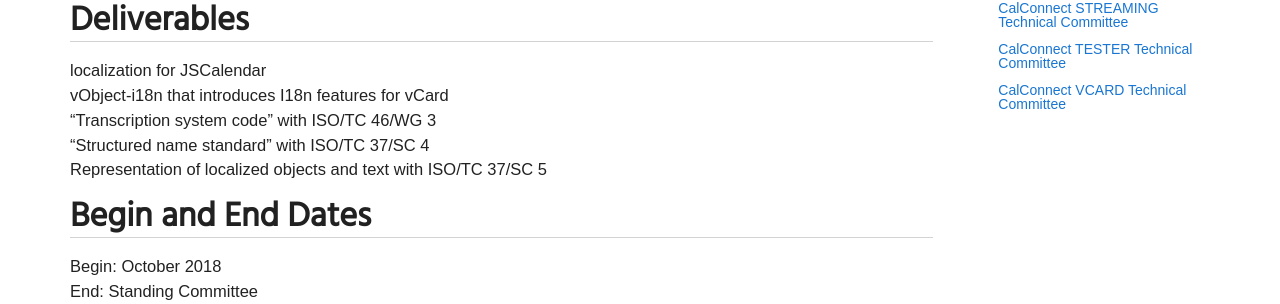
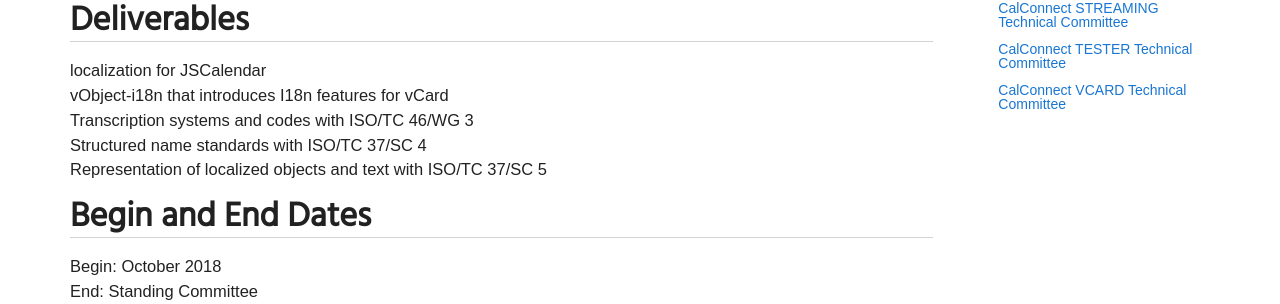
Before and after one commit to CalConnect/public, a Jekyll site: the page built from _pages/charter/charter-TC-LOCALIZATION.md, in a window 1280 px wide. Shown: the part 561-865 px from the top of the page. Built offline with Jekyll 4.4.1, drawn with Linux system fonts in a browser that asks for light colours; some web fonts are replaced.

Commit message:
charter/localization: Reword deliverables a bit

```diff
--- a/_pages/charter/charter-TC-LOCALIZATION.md
+++ b/_pages/charter/charter-TC-LOCALIZATION.md
@@ -27,8 +27,8 @@ information.
 
 - localization for JSCalendar
 - vObject-i18n that introduces I18n features for vCard
-- "Transcription system code" with ISO/TC 46/WG 3
-- "Structured name standard" with ISO/TC 37/SC 4
+- Transcription systems and codes with ISO/TC 46/WG 3
+- Structured name standards with ISO/TC 37/SC 4
 - Representation of localized objects and text with ISO/TC 37/SC 5
 
 ## Begin and End Dates
```
